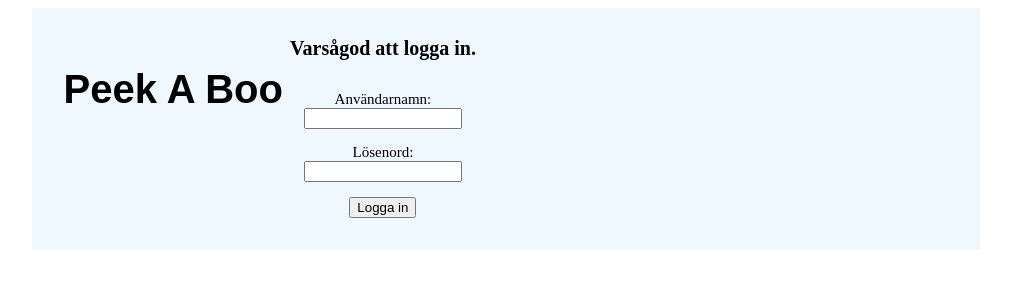
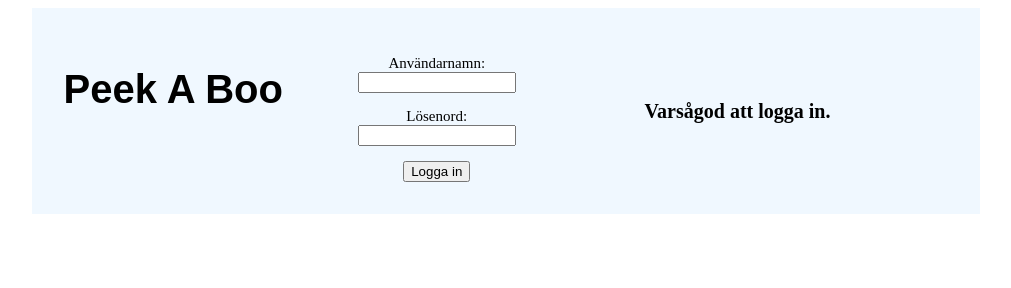
Before and after one commit to Dilemma98/InloggningsSida, a plain HTML site: page index.html in a window 1280 px wide. Both pictures are taken after a click on the button "Logga in". Shown: the whole page, without its empty margins (134-1145 px from the left). Drawn offline with Linux system fonts and the light colour scheme; a web font is replaced by a local one.

Commit message:
Funktionen på plats

```diff
--- a/script.js
+++ b/script.js
@@ -8,12 +8,12 @@ let p2 = document.createElement("p");
 
 const usernameInput = document.createElement("input");
 usernameInput.type = "text";
-usernameInput.id = "username";
+
+const userName = "test";
+const userPassword = "1234";
 
 const passwordInput = document.createElement("input");
 passwordInput.type = "password";
-passwordInput.id = "password";
-
 
 p.innerText ="Användarnamn:";
 p.id = "anvNamn";
@@ -21,9 +21,18 @@ p2.innerText="Lösenord:";
 p2.id = "anvLösen";
 
 h2.innerText = "Varsågod att logga in.";
-inputForm.appendChild(h2);
+root.appendChild(h2);
 inputForm.appendChild(p);
 inputForm.appendChild(usernameInput);
 inputForm.appendChild(p2);
 inputForm.appendChild(passwordInput);
 inputForm.appendChild(button);
+
+button.addEventListener("click", () => {
+    let result = usernameInput.value;
+    let result2 = passwordInput.value;
+    if (result == userName && result2 == userPassword){
+     h2.innerHTML ="Välkommen in!"
+     inputForm = " ";
+    }
+})
--- a/style.css
+++ b/style.css
@@ -14,6 +14,8 @@ h1{
 
 h2{
     font-size: 20px;
+    width: 250px;
+    margin: auto;
 }
 
 #inputForm{
@@ -21,7 +23,7 @@ h2{
     flex-direction: column;
     width: 200px;
     align-items: center;
-    margin-top: -20px;
+    margin: auto;
 }
 
 input{
```
